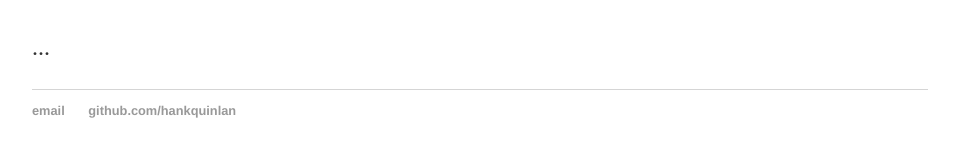
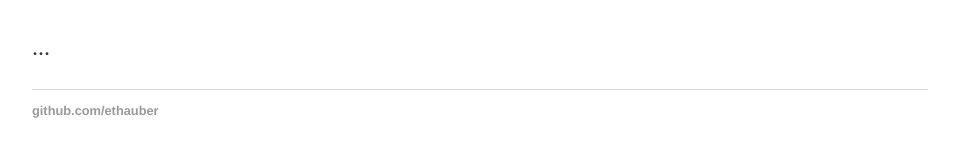
Before and after one commit to ethauber/ethauber.github.io, a Jekyll site: the page built from index.html, in a window 1280 px wide. Shown: the part 166-323 px from the top of the page, without its empty margins (160-1119 px from the left). Built offline with Jekyll 4.4.1, drawn with Linux system fonts in a browser that asks for light colours.

Commit message:
Update default.html

```diff
--- a/_layouts/default.html
+++ b/_layouts/default.html
@@ -21,8 +21,7 @@
 			</div><!-- /.container -->
 			<footer>
 	    		<ul>
-	        		<li><a href="mailto:hankquinlanhub@gmail.com">email</a></li>
-	        		<li><a href="https://github.com/hankquinlan">github.com/hankquinlan</a></li>
+	        		<li><a href="https://github.com/ethauber" target="_blank">github.com/ethauber</a></li>
 				</ul>
 			</footer>
 		</body>
```
